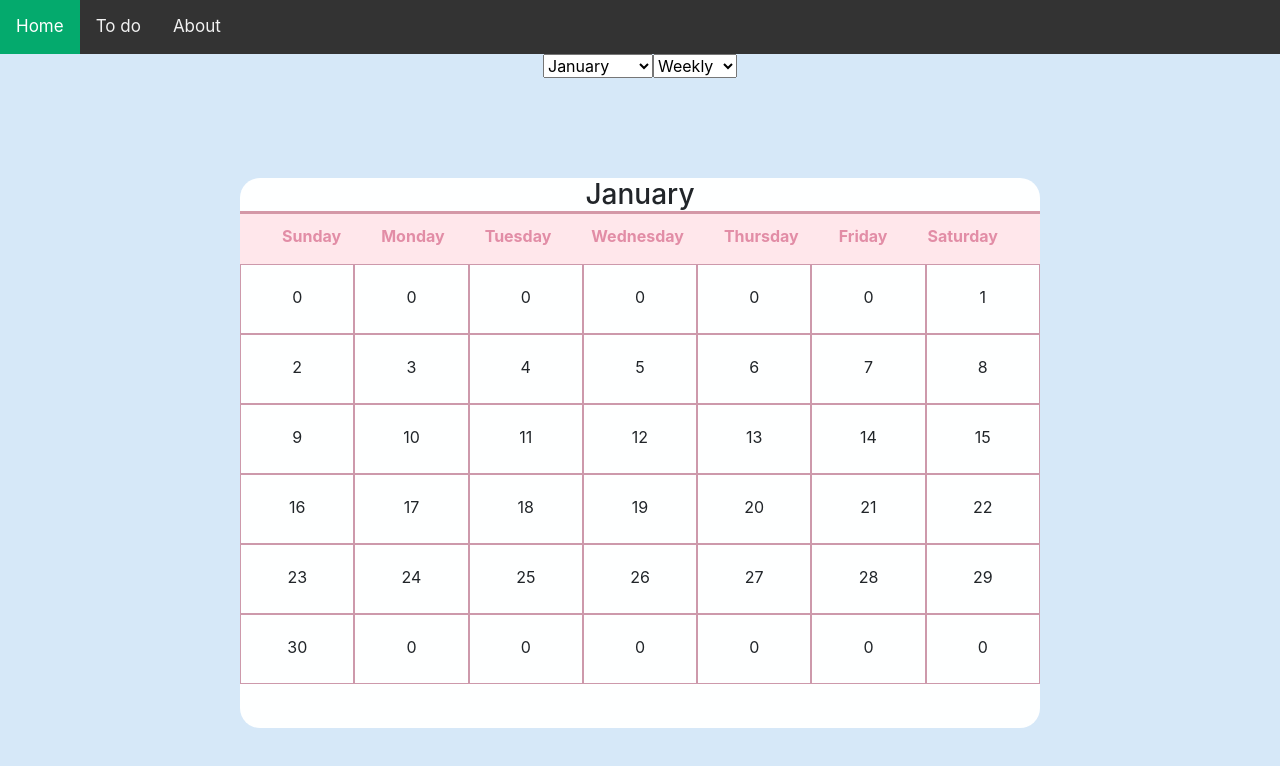
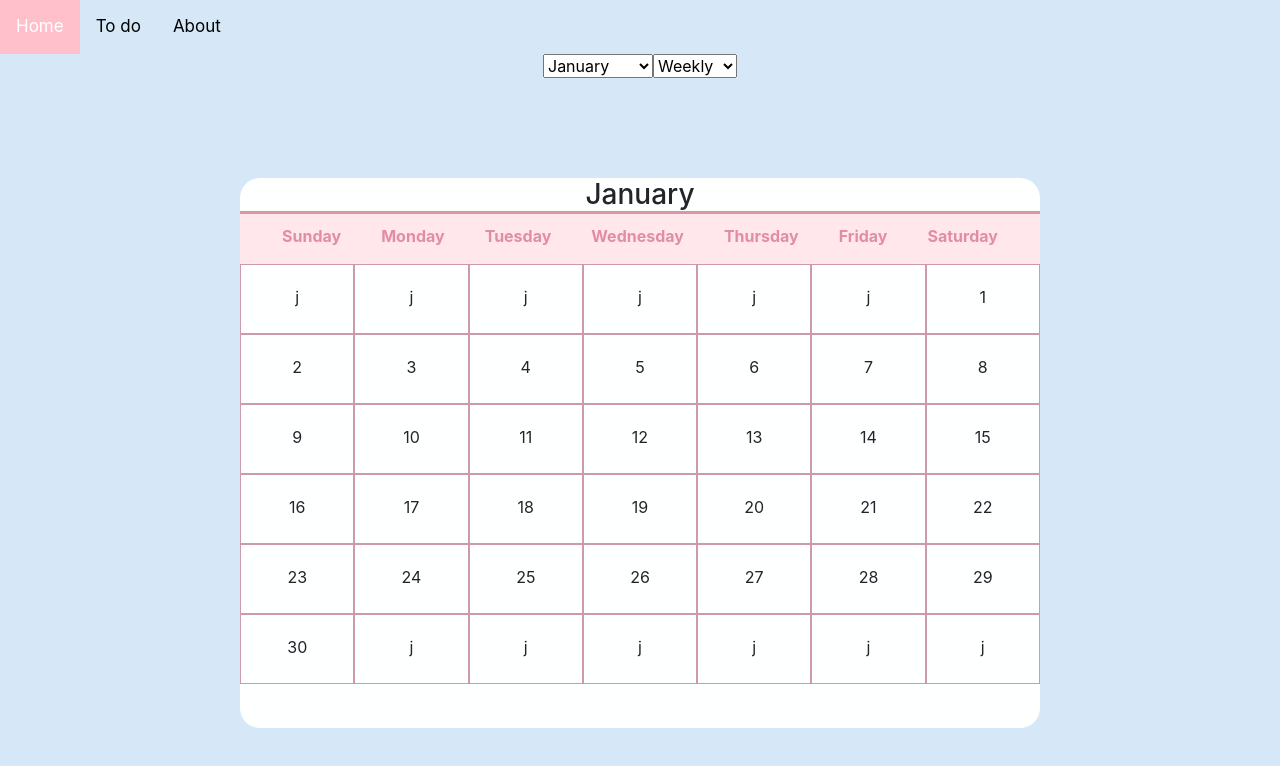
Before and after one commit to marynghiem/ToDoList, a React (Create React App) app in the folder client/: page / in a window 1280 px wide. Shown: the top 766 px of the page. Built offline with nearby package versions, Linux system fonts and the light colour scheme.

Commit message:
changed the nav bar

```diff
--- a/client/src/components/MarysCalendar.js
+++ b/client/src/components/MarysCalendar.js
@@ -76,9 +76,10 @@ export const MarysCalendar = () => {
         {createDateArray(firstDay + 1, daysInMonth).map((week) =>
           week.map((day) => {
             if (day === 0) {
-              <div className="day-box">hello</div>;
+              return <div className="day-box">j</div>;
+            } else {
+              return <div className="day-box">{day}</div>;
             }
-            return <div className="day-box">{day}</div>;
           })
         )}
       </div>
--- a/client/src/components/NavBar.js
+++ b/client/src/components/NavBar.js
@@ -4,7 +4,7 @@ import "../css/NavBar.css";
 export const NavBar = () => {
   return (
     <div className="topnav">
-      <a className="active" href="#home">
+      <a className="active" href="/home">
         Home
       </a>
       <a href="/todo">To do</a>
--- a/client/src/css/NavBar.css
+++ b/client/src/css/NavBar.css
@@ -1,12 +1,12 @@
 .topnav {
-    background-color: #333;
+    background-color:  #d6e8f8;
     overflow: hidden;
   }
 
   /* Style the links inside the navigation bar */
   .topnav a {
     float: left;
-    color: #f2f2f2;
+    color: black;
     text-align: center;
     padding: 14px 16px;
     text-decoration: none;
@@ -15,12 +15,12 @@
 
   /* Change the color of links on hover */
   .topnav a:hover {
-    background-color: #ddd;
-    color: black;
+    background-color: white;
+    color: gray;
   }
 
   /* Add a color to the active/current link */
   .topnav a.active {
-    background-color: #04AA6D;
+    background-color: pink;
     color: white;
   }
```
